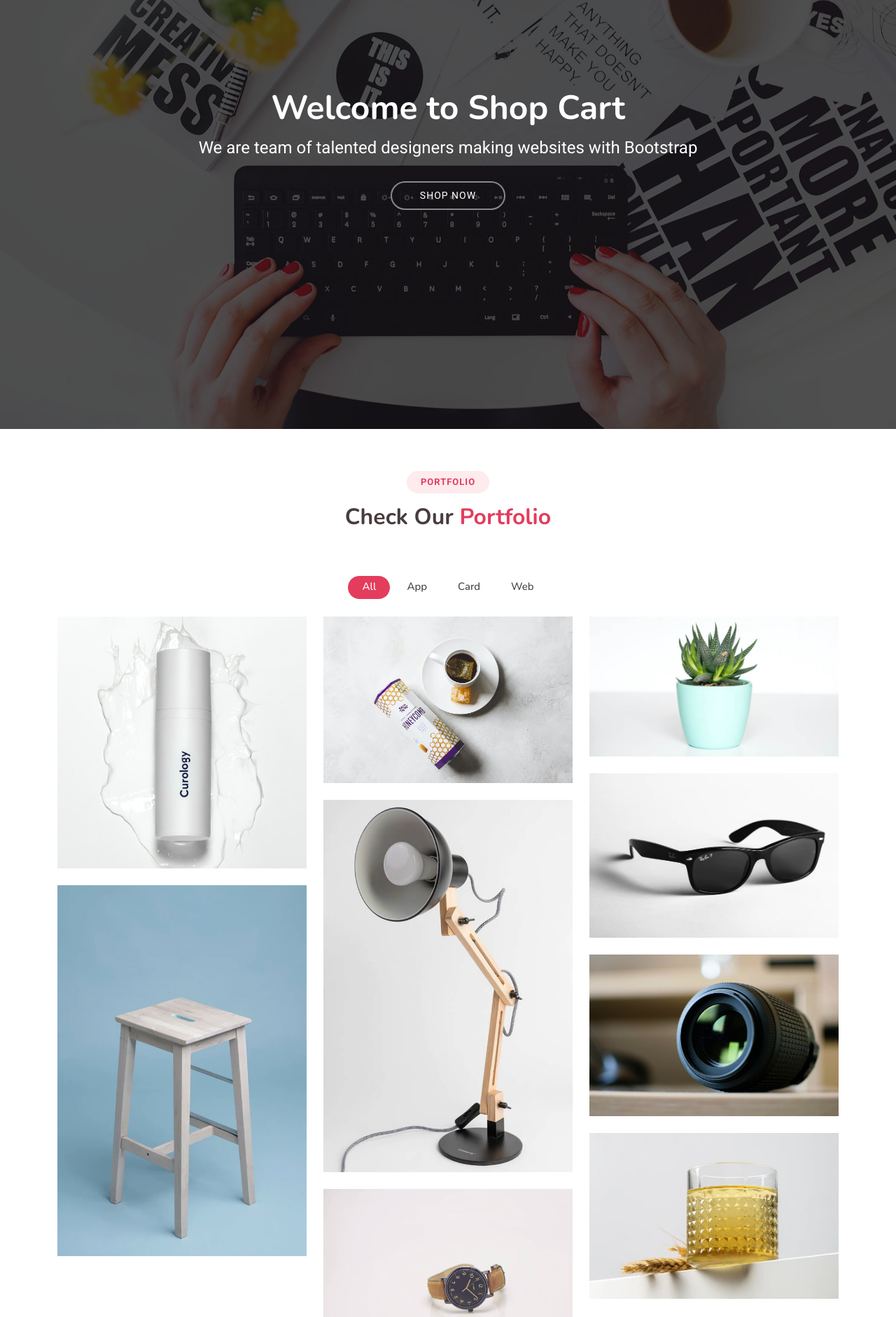
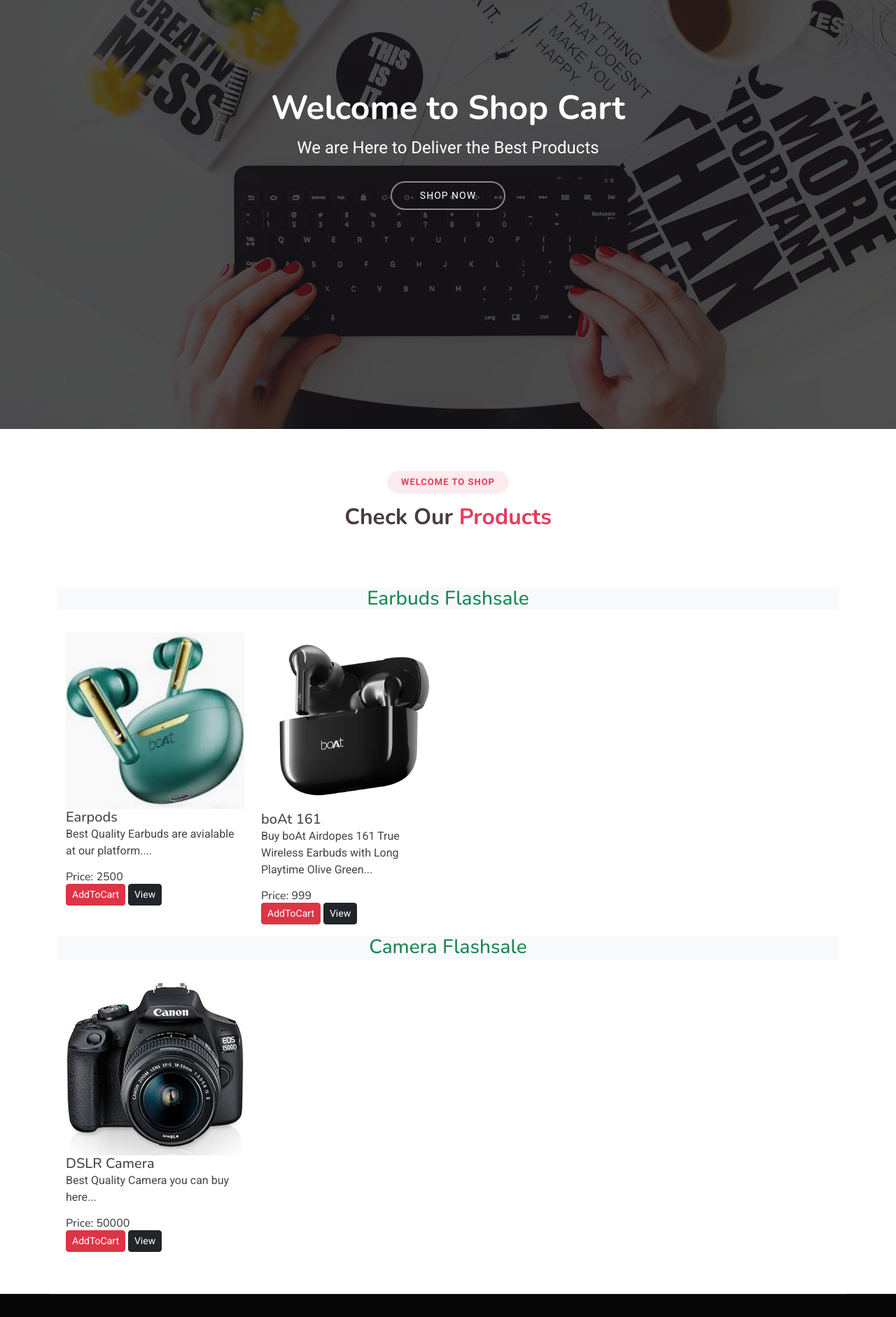
Before and after one commit to himanshu2285/Shopping-cart, a Django app: page / in a window 1280 px wide. Shown: the part 187-2069 px from the top of the page at 70% size. Run offline with Django 5.2, Linux system fonts and the light colour scheme; data comes from the database, SQL or seed files in the repository; both versions use the stored data as it was after the commit; some libraries are stand-ins or nearby versions.

Commit message:
Added Product Section

```diff
--- a/ecommerce/ecommerceapp/views.py
+++ b/ecommerce/ecommerceapp/views.py
@@ -1,10 +1,22 @@
 from django.shortcuts import render
 from django.contrib import messages
-from ecommerceapp.models import Contact
+from ecommerceapp.models import Contact, Products
+from math import ceil
 
 # Create your views here.
 def index(request):
-    return render(request, 'index.html')
+    allProds = []
+    catprods = Products.objects.values('category','id')
+    cats = {item['category'] for item in catprods}
+    for cat in cats:
+        prod = Products.objects.filter(category=cat)
+        n = len(prod)
+        nSlides = n // 4 + ceil((n/4) - (n//4))
+        allProds.append([prod, range(1, nSlides), nSlides])
+
+    params = {'allProds':allProds}
+
+    return render(request,"index.html", params)
 
 def contact(request):
     if request.method == 'POST':
@@ -20,5 +32,8 @@
 
     return render(request, 'contact.html')
 
+
+
+
 def about(request):
     return render(request, 'about.html')
--- a/ecommerce/templates/base.html
+++ b/ecommerce/templates/base.html
@@ -175,7 +175,7 @@
       <div class="container copyright text-center mt-4">
         <p>© <span>Copyright</span> <span>All Rights Reserved</span></p>
         <div class="credits">
-          Designed by <a href="https://github.com/himanshu2285">Himanshu</a>
+          Created by <a href="https://github.com/himanshu2285">Himanshu Mishra</a>
         </div>
       </div>
     </footer>
--- a/ecommerce/templates/index.html
+++ b/ecommerce/templates/index.html
@@ -13,7 +13,7 @@
     {% endfor %}
 
     <h2>Welcome to Shop Cart</h2>
-    <p>We are team of talented designers making websites with Bootstrap</p>
+    <p>We are Here to Deliver the Best Products </p>
     <a href="#about" class="btn-get-started">Shop Now</a>
   </div>
 
@@ -21,124 +21,60 @@
 
 
 {% block body %}
+{% load static %}
+
 
      <!-- Portfolio Section -->
-    <section id="portfolio" class="portfolio section">
+    <section id="portfolio" class="portfolio">
 
-      <!-- Section Title -->
-      <div class="container section-title" data-aos="fade-up">
-        <h2>Portfolio</h2>
-        <p><span>Check Our</span> <span class="description-title">Portfolio</span></p>
+      <div class="container">
+        {% for message in messages %}
+          <div class="alert alert-{{message.tags}} alert-dismissible fade show" role="alert">
+            <strong>{{message}}</strong>
+            <button class="btn-close" type="button" data-bs-dismiss="alert" aria-label="Close">
+            </button>
+          </div>
+        {% endfor %}
+
+        <!-- Section Title -->
+      <div class="section-title" data-aos="fade-up">
+        <h2>Welcome to Shop</h2>
+        <p><span>Check Our</span> <span class="description-title">Products</span></p>
       </div><!-- End Section Title -->
 
+      {% for product, range, nSlides in allProds %}
+      <h3 class="my-3 text-center text-success bg-light">
+         {{product.0.category}} Flashsale
+      </h3>
+
       <div class="container">
-
-        <div class="isotope-layout" data-default-filter="*" data-layout="masonry" data-sort="original-order">
-
-          <ul class="portfolio-filters isotope-filters" data-aos="fade-up" data-aos-delay="100">
-            <li data-filter="*" class="filter-active">All</li>
-            <li data-filter=".filter-app">App</li>
-            <li data-filter=".filter-product">Card</li>
-            <li data-filter=".filter-branding">Web</li>
-          </ul><!-- End Portfolio Filters -->
-
-          <div class="row gy-4 isotope-container" data-aos="fade-up" data-aos-delay="200">
-
-            <div class="col-lg-4 col-md-6 portfolio-item isotope-item filter-app">
-              <img src="static/assets/img/masonry-portfolio/masonry-portfolio-1.jpg" class="img-fluid" alt="">
-              <div class="portfolio-info">
-                <h4>App 1</h4>
-                <p>Lorem ipsum, dolor sit</p>
-                <a href="static/assets/img/masonry-portfolio/masonry-portfolio-1.jpg" title="App 1" data-gallery="portfolio-gallery-app" class="glightbox preview-link"><i class="bi bi-zoom-in"></i></a>
-                <a href="portfolio-details.html" title="More Details" class="details-link"><i class="bi bi-link-45deg"></i></a>
+          <div class="row">
+            {% for i in product %}
+              <div class="col-md-3 mt-3">
+                <img src="/media/{{i.image}}" class="card-img-top" alt="Not Found"/>
+                <div class="card-body">
+                  <h5 class="card-title" id="namepr{{i.id}}">{{i.product_name}}</h5>
+                  <p class="card-text">{{i.desc|slice:"0.53"}}...</p>
+                  <h6 class="card-title">
+                    Price: <span id="pricepr{{i.id}}">{{i.price}}</span>
+                  </h6>
+                  <span id="divpr{{i.id}}" class="divpr">
+                    <button id="pr{{i.id}}" class="btn btn-danger cart btn-sm mt-0">
+                      AddToCart
+                    </button>
+                  </span>
+                  <a href="/media/{{i.image}}">
+                    <button class="btn btn-dark cart btn-sm ">View</button>
+                  </a>
+                </div>
               </div>
-            </div><!-- End Portfolio Item -->
-
-            <div class="col-lg-4 col-md-6 portfolio-item isotope-item filter-product">
-              <img src="static/assets/img/masonry-portfolio/masonry-portfolio-2.jpg" class="img-fluid" alt="">
-              <div class="portfolio-info">
-                <h4>Product 1</h4>
-                <p>Lorem ipsum, dolor sit</p>
-                <a href="static/assets/img/masonry-portfolio/masonry-portfolio-2.jpg" title="Product 1" data-gallery="portfolio-gallery-product" class="glightbox preview-link"><i class="bi bi-zoom-in"></i></a>
-                <a href="portfolio-details.html" title="More Details" class="details-link"><i class="bi bi-link-45deg"></i></a>
-              </div>
-            </div><!-- End Portfolio Item -->
-
-            <div class="col-lg-4 col-md-6 portfolio-item isotope-item filter-branding">
-              <img src="static/assets/img/masonry-portfolio/masonry-portfolio-3.jpg" class="img-fluid" alt="">
-              <div class="portfolio-info">
-                <h4>Branding 1</h4>
-                <p>Lorem ipsum, dolor sit</p>
-                <a href="static/assets/img/masonry-portfolio/masonry-portfolio-3.jpg" title="Branding 1" data-gallery="portfolio-gallery-branding" class="glightbox preview-link"><i class="bi bi-zoom-in"></i></a>
-                <a href="portfolio-details.html" title="More Details" class="details-link"><i class="bi bi-link-45deg"></i></a>
-              </div>
-            </div><!-- End Portfolio Item -->
-
-            <div class="col-lg-4 col-md-6 portfolio-item isotope-item filter-app">
-              <img src="static/assets/img/masonry-portfolio/masonry-portfolio-4.jpg" class="img-fluid" alt="">
-              <div class="portfolio-info">
-                <h4>App 2</h4>
-                <p>Lorem ipsum, dolor sit</p>
-                <a href="static/assets/img/masonry-portfolio/masonry-portfolio-4.jpg" title="App 2" data-gallery="portfolio-gallery-app" class="glightbox preview-link"><i class="bi bi-zoom-in"></i></a>
-                <a href="portfolio-details.html" title="More Details" class="details-link"><i class="bi bi-link-45deg"></i></a>
-              </div>
-            </div><!-- End Portfolio Item -->
-
-            <div class="col-lg-4 col-md-6 portfolio-item isotope-item filter-product">
-              <img src="static/assets/img/masonry-portfolio/masonry-portfolio-5.jpg" class="img-fluid" alt="">
-              <div class="portfolio-info">
-                <h4>Product 2</h4>
-                <p>Lorem ipsum, dolor sit</p>
-                <a href="static/assets/img/masonry-portfolio/masonry-portfolio-5.jpg" title="Product 2" data-gallery="portfolio-gallery-product" class="glightbox preview-link"><i class="bi bi-zoom-in"></i></a>
-                <a href="portfolio-details.html" title="More Details" class="details-link"><i class="bi bi-link-45deg"></i></a>
-              </div>
-            </div><!-- End Portfolio Item -->
-
-            <div class="col-lg-4 col-md-6 portfolio-item isotope-item filter-branding">
-              <img src="static/assets/img/masonry-portfolio/masonry-portfolio-6.jpg" class="img-fluid" alt="">
-              <div class="portfolio-info">
-                <h4>Branding 2</h4>
-                <p>Lorem ipsum, dolor sit</p>
-                <a href="static/assets/img/masonry-portfolio/masonry-portfolio-6.jpg" title="Branding 2" data-gallery="portfolio-gallery-branding" class="glightbox preview-link"><i class="bi bi-zoom-in"></i></a>
-                <a href="portfolio-details.html" title="More Details" class="details-link"><i class="bi bi-link-45deg"></i></a>
-              </div>
-            </div><!-- End Portfolio Item -->
-
-            <div class="col-lg-4 col-md-6 portfolio-item isotope-item filter-app">
-              <img src="static/assets/img/masonry-portfolio/masonry-portfolio-7.jpg" class="img-fluid" alt="">
-              <div class="portfolio-info">
-                <h4>App 3</h4>
-                <p>Lorem ipsum, dolor sit</p>
-                <a href="static/assets/img/masonry-portfolio/masonry-portfolio-7.jpg" title="App 3" data-gallery="portfolio-gallery-app" class="glightbox preview-link"><i class="bi bi-zoom-in"></i></a>
-                <a href="portfolio-details.html" title="More Details" class="details-link"><i class="bi bi-link-45deg"></i></a>
-              </div>
-            </div><!-- End Portfolio Item -->
-
-            <div class="col-lg-4 col-md-6 portfolio-item isotope-item filter-product">
-              <img src="static/assets/img/masonry-portfolio/masonry-portfolio-8.jpg" class="img-fluid" alt="">
-              <div class="portfolio-info">
-                <h4>Product 3</h4>
-                <p>Lorem ipsum, dolor sit</p>
-                <a href="static/assets/img/masonry-portfolio/masonry-portfolio-8.jpg" title="Product 3" data-gallery="portfolio-gallery-product" class="glightbox preview-link"><i class="bi bi-zoom-in"></i></a>
-                <a href="portfolio-details.html" title="More Details" class="details-link"><i class="bi bi-link-45deg"></i></a>
-              </div>
-            </div><!-- End Portfolio Item -->
-
-            <div class="col-lg-4 col-md-6 portfolio-item isotope-item filter-branding">
-              <img src="static/assets/img/masonry-portfolio/masonry-portfolio-9.jpg" class="img-fluid" alt="">
-              <div class="portfolio-info">
-                <h4>Branding 3</h4>
-                <p>Lorem ipsum, dolor sit</p>
-                <a href="static/assets/img/masonry-portfolio/masonry-portfolio-9.jpg" title="Branding 2" data-gallery="portfolio-gallery-branding" class="glightbox preview-link"><i class="bi bi-zoom-in"></i></a>
-                <a href="portfolio-details.html" title="More Details" class="details-link"><i class="bi bi-link-45deg"></i></a>
-              </div>
-            </div><!-- End Portfolio Item -->
-
-          </div><!-- End Portfolio Container -->
-
+            {% endfor %}
+          </div>
         </div>
 
+      {% endfor %}
+
       </div>
+    </section><!-- /Portfolio Section -->
 
-    </section><!-- /Portfolio Section -->
 {% endblock body %}
```
Also changed, not shown: ecommerce/db.sqlite3, ecommerce/media/images/images/boat_161.webp (added).
